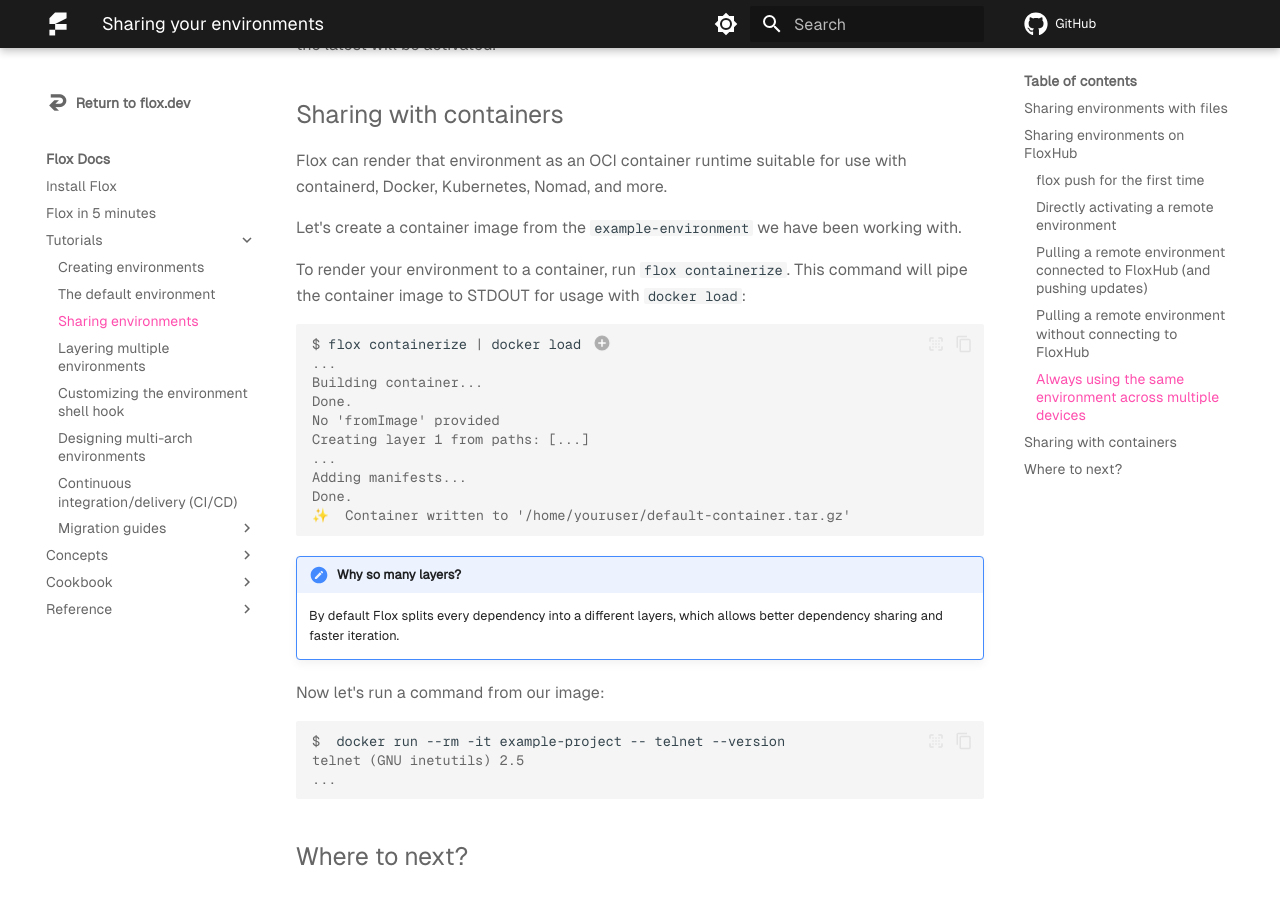
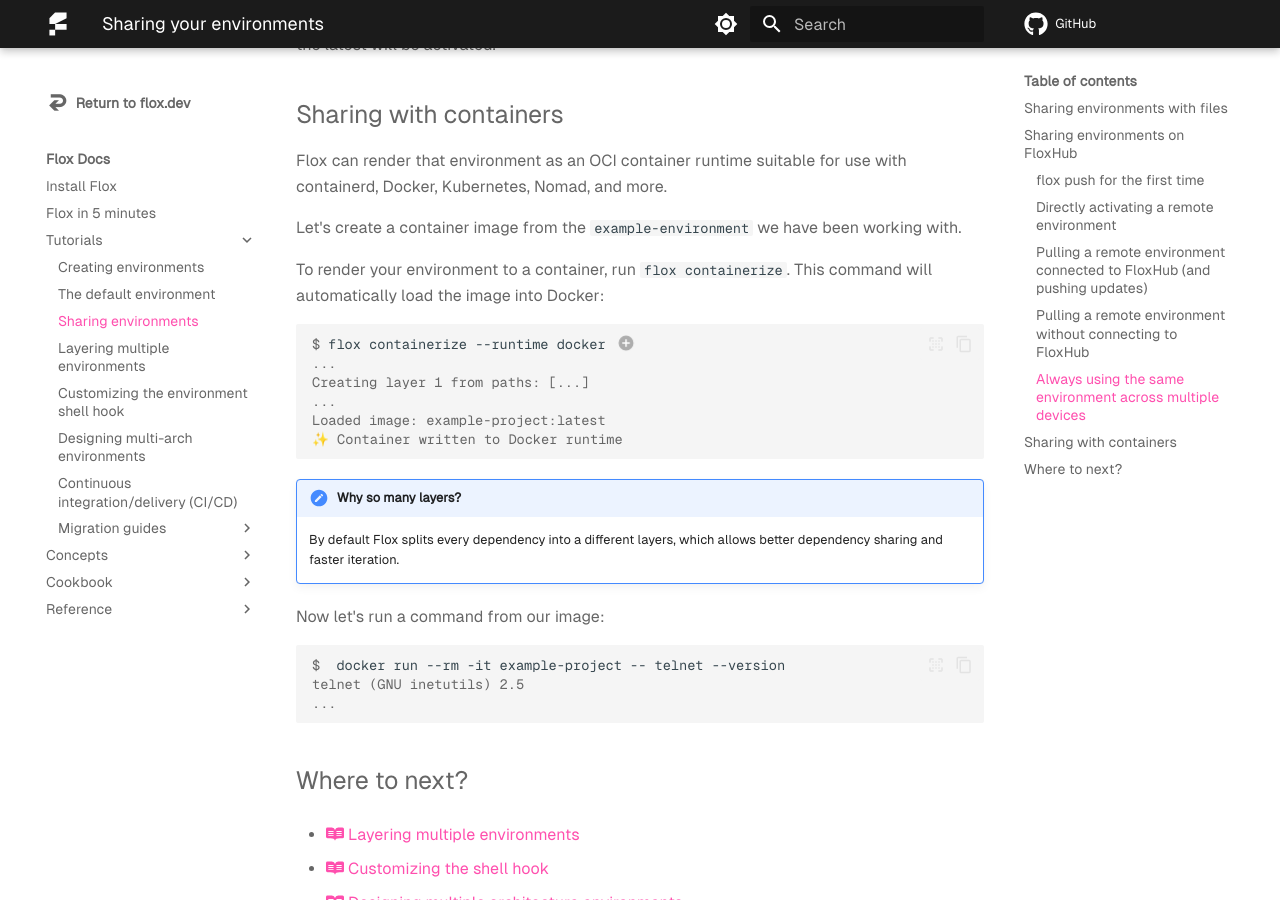
Before and after one commit to flox/floxdocs, an MkDocs documentation site: the page built from docs/tutorials/sharing-environments.md, in a window 1280 px wide and 900 px high, scrolled down 4297 px. Built offline with MkDocs 1.6.1 and Material for MkDocs 9.7.7, drawn with Linux system fonts in a browser that asks for light colours; plug-ins that fetch from the network failed and are left out; comment, search, counter and statistics services are not loaded.

Commit message:
doc(sharing): Update containize example
Using the new `--runtime` flag as the simplest example and linking to
the command reference docs for more information.

````diff
--- a/docs/tutorials/sharing-environments.md
+++ b/docs/tutorials/sharing-environments.md
@@ -191,23 +191,18 @@
 Let's create a container image from the `example-environment` we have been working with.
 
 To render your environment to a container, run `flox containerize`. This command
-will pipe the container image to STDOUT for usage with `docker load`:
+will automatically load the image into Docker:
 
 ``` { .console }
-$ flox containerize | docker load # (1)!
+$ flox containerize --runtime docker # (1)!
 ...
-Building container...
-Done.
-No 'fromImage' provided
 Creating layer 1 from paths: [...]
 ...
-Adding manifests...
-Done.
-✨  Container written to '/home/youruser/default-container.tar.gz'
+Loaded image: example-project:latest
+✨ Container written to Docker runtime
 ```
 
-1. `flox containerize` will stream generated docker image to `docker load`
-    command.
+1. See [`flox containerize`][flox_containerize] for more output options.
 
 !!! note "Why so many layers?"
     By default Flox splits every dependency into a different layers, which allows
````
Also changed, not shown: other parts of docs/tutorials/sharing-environments.md (+1 -0 lines).
